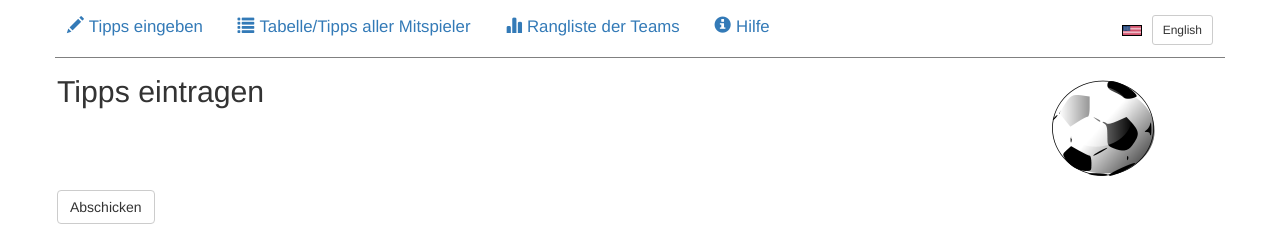
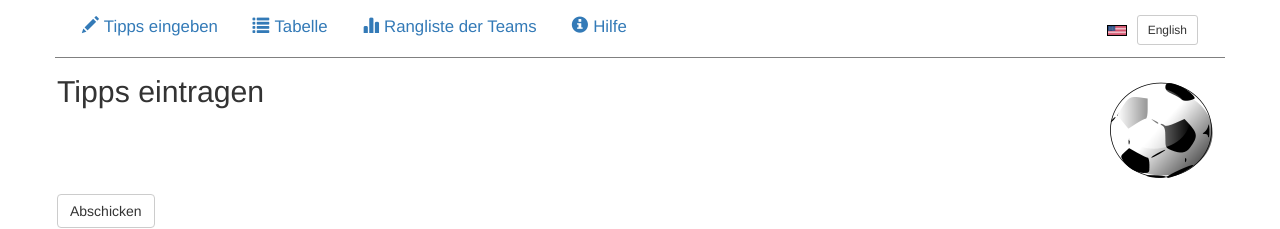
Before and after one commit to ugoertz/tippspiel, a Django app: template tippspiel/templates/liste.html in a window 1280 px wide. Shown: the top 229 px of the page. Run offline with Django 3.2, Linux system fonts and the light colour scheme; the template is opened without the code that fills it: most values are stand-ins (such as "Sample title", 1, 10 or a date in 2020); some libraries are stand-ins or nearby versions.

Commit message:
Improve layout on small-screen devices

```diff
--- a/tippspiel/templates/base.html
+++ b/tippspiel/templates/base.html
@@ -16,18 +16,18 @@
 <body>
     <div class="container" style="font-size:120%;">
         {% if user and not user.is_anonymous %}
-        <div class="row">
-            <div class="col-md-12" style="padding:12px; border-bottom:1px solid gray; margin-top:10px;">
+        <div class="row" style="padding:12px; border-bottom:1px solid gray; margin-top:10px;">
+            <div class="col-md-12">
                 <span style="position:relative; float:right;">{% trans "Angemeldet als" %} {{ user.get_full_name }}.
                     <a class="btn btn-warning btn-sm" href="/logout/">Logout</a></span>
 
             </div>
         </div>
         {% endif %}
-        <div class="row">
-            <div class="col-md-12" style="padding:12px; border-bottom:1px solid gray; margin-top:3px; margin-bottom:10px;">
+        <div class="row" style="padding:12px; border-bottom:1px solid gray; margin-top:3px; margin-bottom:10px;">
+            <div class="col-md-12">
                 <a href="/"><span class="glyphicon glyphicon-pencil" style="margin-right: 5px;"></span>{% trans "Tipps eingeben" %}</a>
-                <a href="/stats/"><span class="glyphicon glyphicon-list" style="margin-left: 30px; margin-right: 5px;"></span>{% trans "Tabelle/Tipps aller Mitspieler" %}</a>
+                <a href="/stats/"><span class="glyphicon glyphicon-list" style="margin-left: 30px; margin-right: 5px;"></span>{% trans "Tabelle" %}</a>
                 <a href="/stat_teams/"><span class="glyphicon glyphicon-stats" style="margin-left: 30px; margin-right: 5px;"></span>{% trans "Rangliste der Teams" %}</a>
                 <a href="/hilfe/"><span class="glyphicon glyphicon-info-sign" style="margin-left: 30px; margin-right: 5px;"></span>{% trans "Hilfe" %}</a>
                 <span class="pull-right">
@@ -54,9 +54,9 @@
         </div>
         {% endif %}
         <div class="row">
-            <div class="col-md-10" style="padding:2px; font-size:180%;">{% block ueberschrift %}{% trans "EM-Tippspiel" %}{% endblock %}
+            <div class="col-md-12" style="padding:2px; font-size:180%;">{% block ueberschrift %}{% trans "EM-Tippspiel" %}{% endblock %}
+                <div class="pull-right"><img alt="" src="{% static 'png/fussball1.png' %}"></div>
             </div>
-            <div class="col-md-2"><img alt="" src="{% static 'png/fussball1.png' %}"></div>
         </div>
         <div class="row">
             <div class="col-md-12" style="padding:2px;">
@@ -64,7 +64,7 @@
             </div>
         </div>
         <div class="row">
-            <div class="col-md-12" style="font-size:80%; background-color:#eeeeee; padding:3px">{% trans "Bei Fragen/Problemen:" %} Ulrich G&ouml;rtz (<a href="mailto:ug@geometry.de">ug@geometry.de</a>)<span style="margin-left:300;">{{ current_time }}</span>
+            <div class="col-md-12" style="font-size:80%; background-color:#eeeeee; padding:3px">{% trans "Bei Fragen/Problemen:" %} Ulrich G&ouml;rtz (<a href="mailto:ug@geometry.de">ug@geometry.de</a>)<span class="pull-right">{{ current_time }}</span>
             </div>
         </div>
     </div>
```
Also changed, not shown: tippspiel/locale/en/LC_MESSAGES/django.po.
